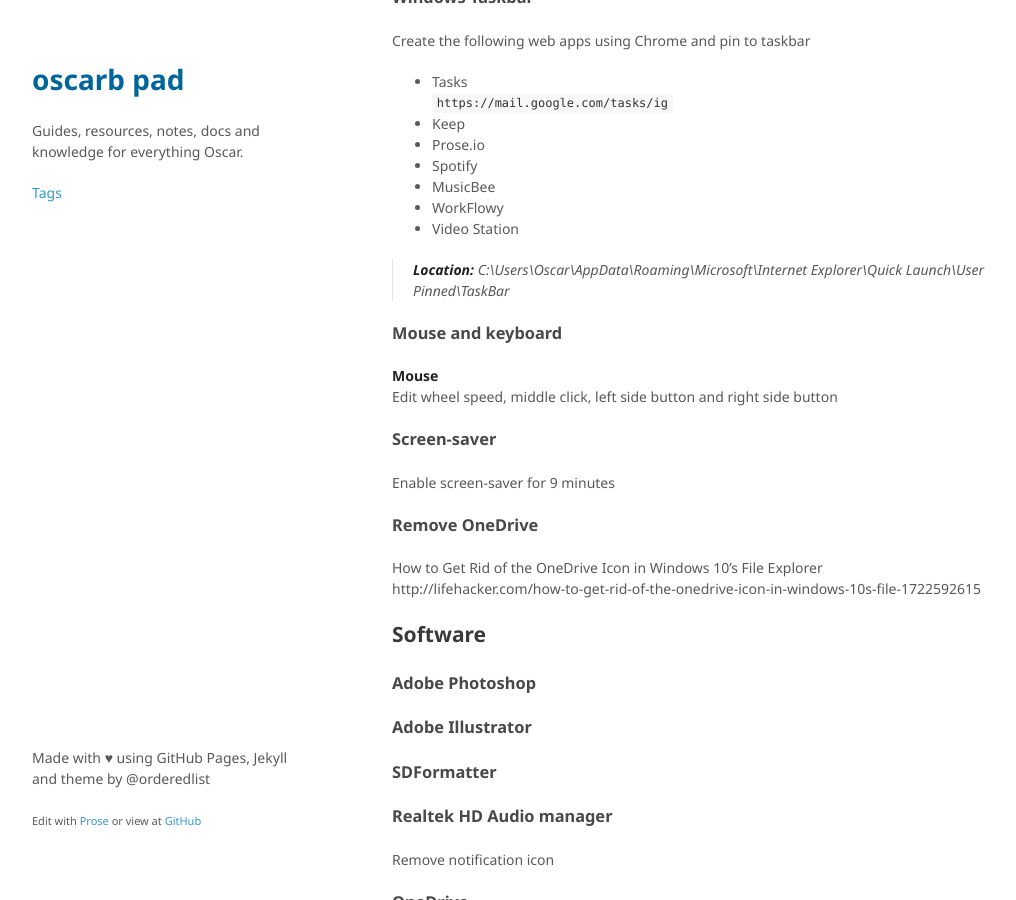
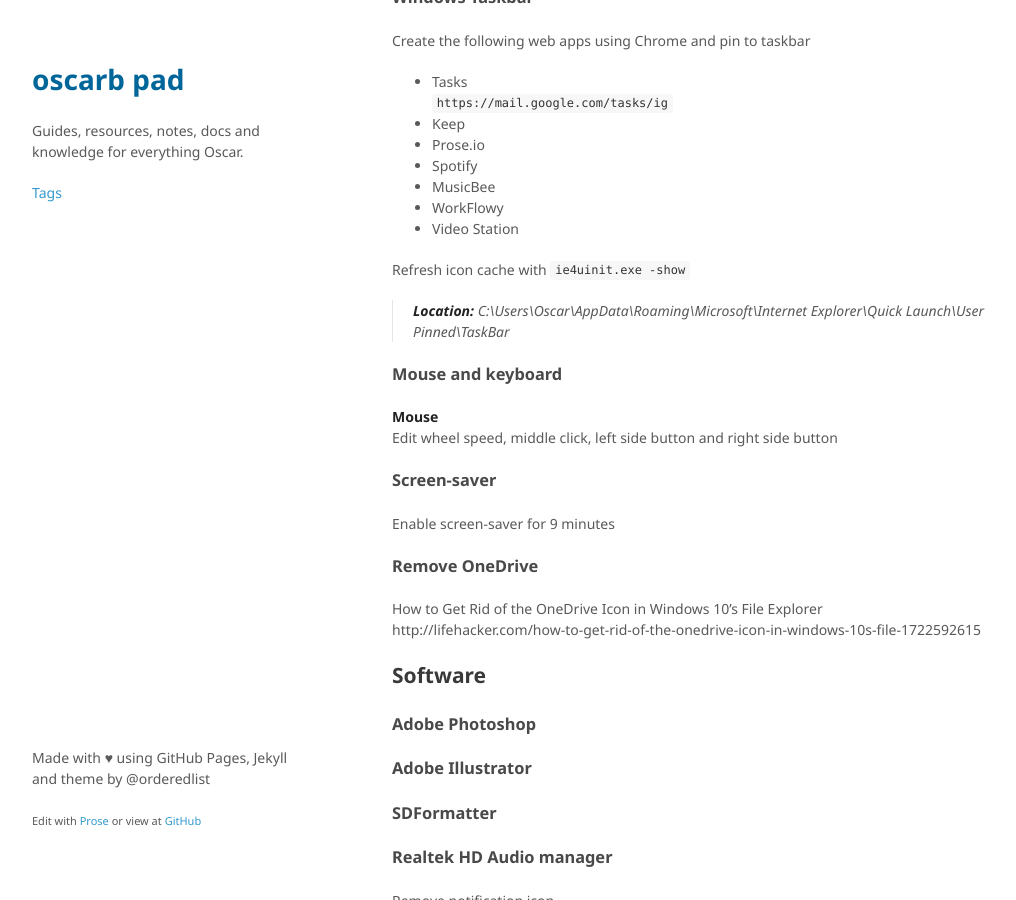
Before and after one commit to oscarb/pad, a Jekyll site: the page built from _docs/windows-10-essentials.md, in a window 1280 px wide and 900 px high, scrolled down 3365 px. Shown: the whole window, without its empty margins (128-1144 px from the left). Built offline with Jekyll 4.4.1, drawn with Linux system fonts in a browser that asks for light colours.

Commit message:
Updated windows-10-essentials.md

```diff
--- a/_docs/windows-10-essentials.md
+++ b/_docs/windows-10-essentials.md
@@ -115,6 +115,8 @@ Create the following web apps using Chrome and pin to taskbar
  * MusicBee
  * WorkFlowy
  * Video Station
+
+Refresh icon cache with `ie4uinit.exe -show`
 
 > **Location:** C:\Users\Oscar\AppData\Roaming\Microsoft\Internet Explorer\Quick Launch\User Pinned\TaskBar
 
```
